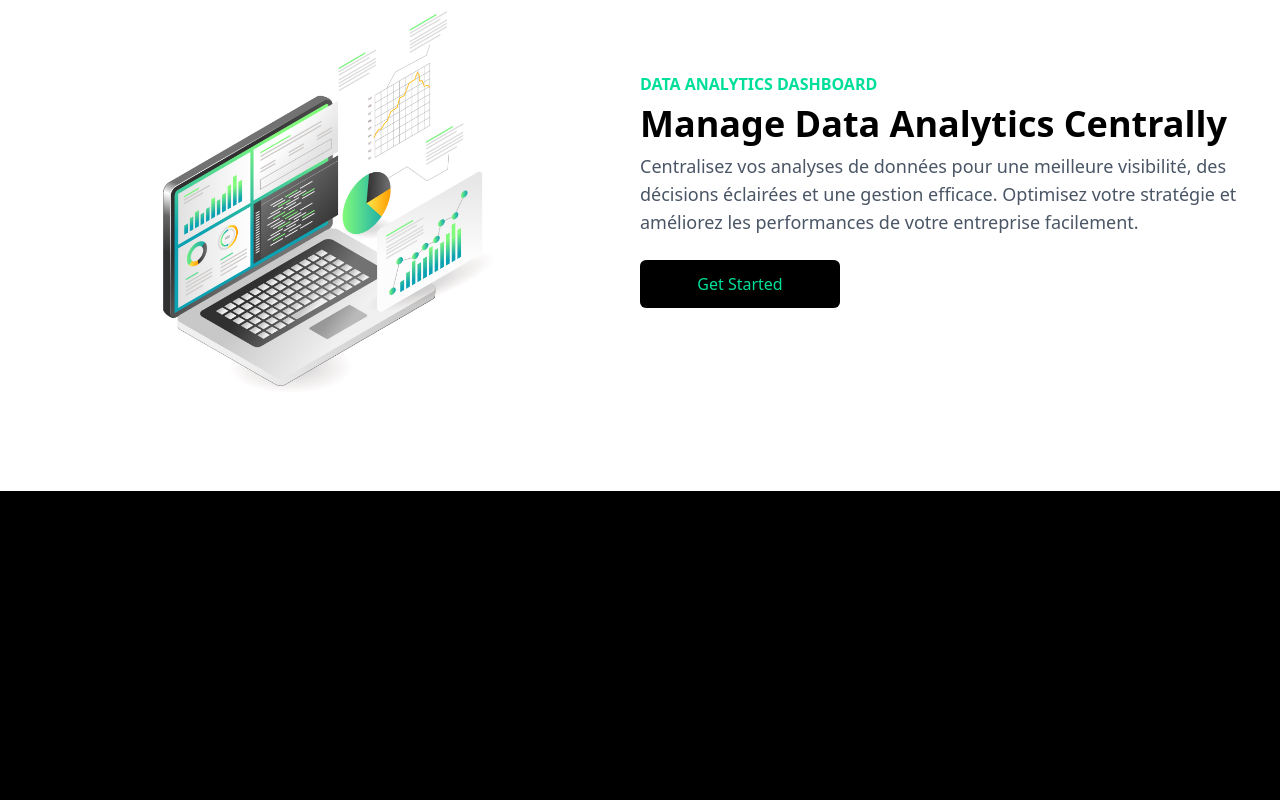
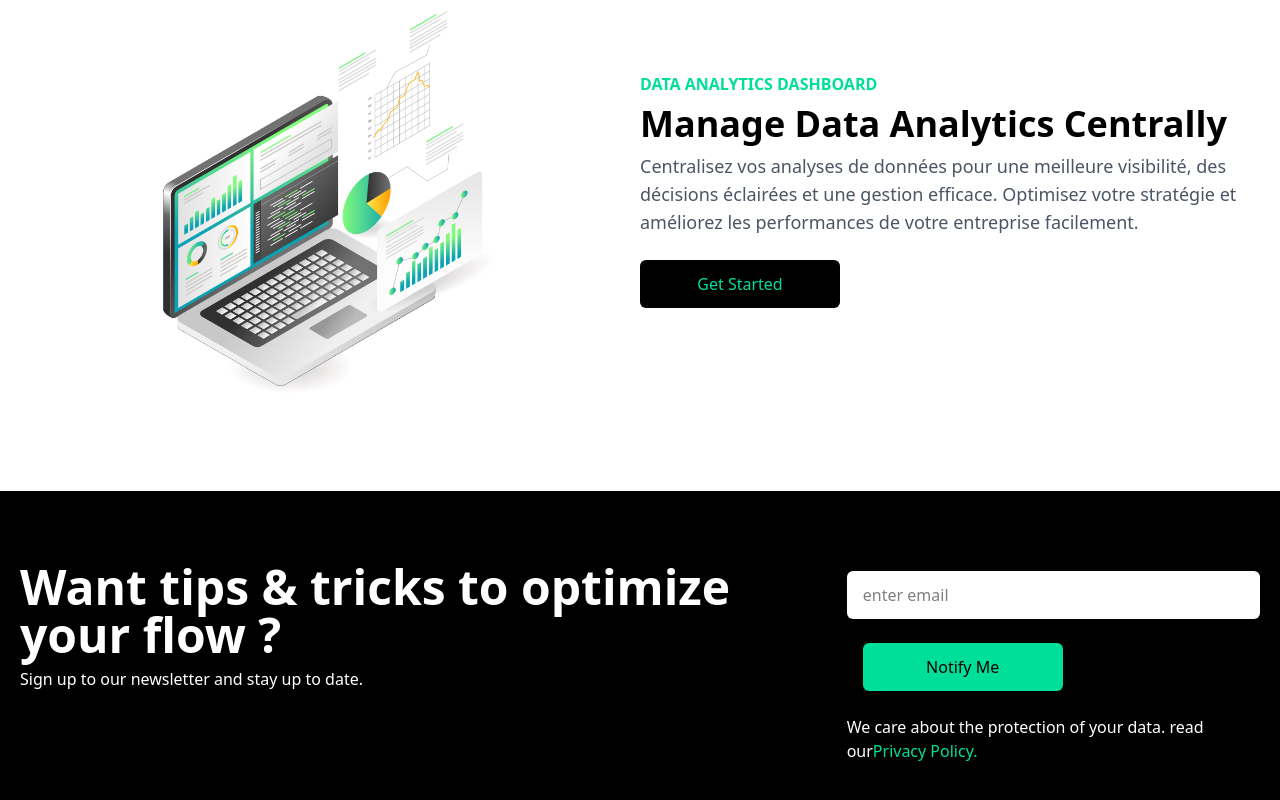
Before and after one commit to Demasse/wabsite-RTs, a React (Vite) app: page / in a window 1280 px wide. Shown: the part 1078-1878 px from the top of the page. Before the commit the page ends 1569 px from the top, so only its background shows below. Built offline with nearby package versions, Linux system fonts and the light colour scheme.

Commit message:
End newsletter

```diff
--- a/src/App.jsx
+++ b/src/App.jsx
@@ -4,6 +4,7 @@ import './App.css'
 import Navbar from './components/Navbar'
 import Hero from './components/Hero'
 import Analytics from './components/Analytics'
+import Newsletter from './components/Newsletter'
 
 function App() {
 
@@ -13,6 +14,7 @@ function App() {
 <Navbar />
 <Hero />
 <Analytics />
+<Newsletter />
 
       {/* <h1 className='text-red-500 text'>jhjhg</h1> */}
 
--- a/src/components/Newsletter.jsx
+++ b/src/components/Newsletter.jsx
@@ -1,7 +1,37 @@
 import React from "react";
 
-const Newsletter = ()=>{
-    return <div> andza</div>
+const Newsletter = () => {
+    return <div className=" w-full py-16 text-white    ">
+
+        <div className=" max-w-[1240px] mx-auto grid lg:grid-cols-3     ">
+            <div className=" lg:col-span-2   ">
+                <h1 className=" md:text-5xl sm:text-4xl text-2xl font-bold py-2  ">Want tips & tricks to optimize your flow ?</h1>
+                <p> Sign up to our newsletter and stay up to date. </p>
+
+            </div>
+
+            <div className=" my-4 ">
+                <div className=" flex flex-col sm:flex-col items-center justify-between w-full  ">
+                    <input className=" p-3 flex bg-white w-full  rounded-md text-black " type="email" placeholder=" enter email" />
+                    <button className='bg-[#00df9a] w-[200px] rounded-md  font-medium my-6 mx-auto py-3 text-black ml-4 px-6  ' > Notify Me </button>
+
+                </div>
+
+            <p> We care about the protection of your data. read our
+
+                <span className=" text-[#00df9a]   ">Privacy Policy. </span>
+
+                </p>
+            </div>
+
+        </div>
+
+
+    </div>
 }
 
 export default Newsletter
+
+// text-[#00df9a]
+
+{/* <button className='bg-[#00df9a] w-[200px] rounded-md font-medium my-6 mx-auto py-3 text-black'>Get Started</button> */ }
```
